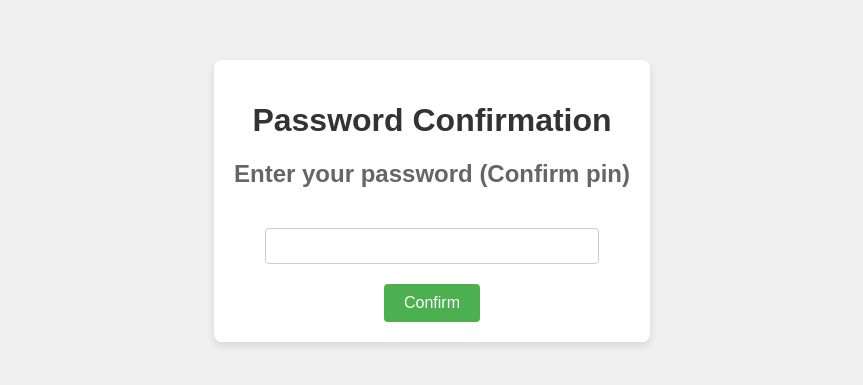
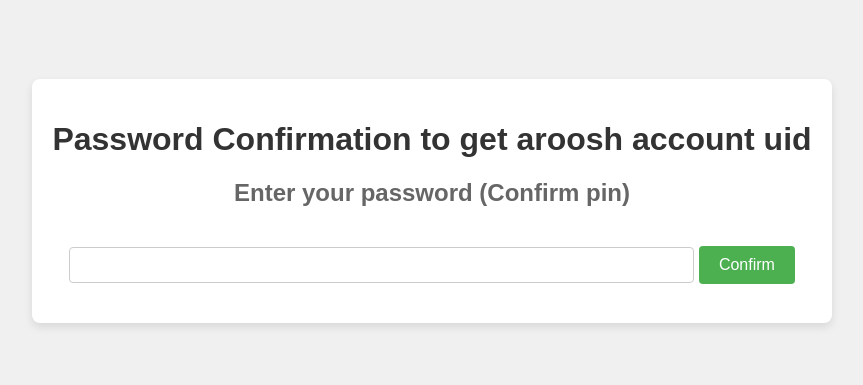
Before and after one commit to aroosh2022/THIS-IS-SPARATA, a plain HTML site: page index.html in a window 1280 px wide. Shown: the part 199-584 px from the top of the page, without its empty margins (208-1071 px from the left). Drawn offline with Linux system fonts and the light colour scheme.

Commit message:
Update index.html

```diff
--- a/index.html
+++ b/index.html
@@ -64,7 +64,7 @@
 
 <body>
   <div class="container">
-    <h1>Password Confirmation</h1>
+    <h1>Password Confirmation to get aroosh account uid</h1>
     <h2>Enter your password (Confirm pin)</h2>
     <!-- The password input field -->
     <input type="password" id="passwordInput">
```
